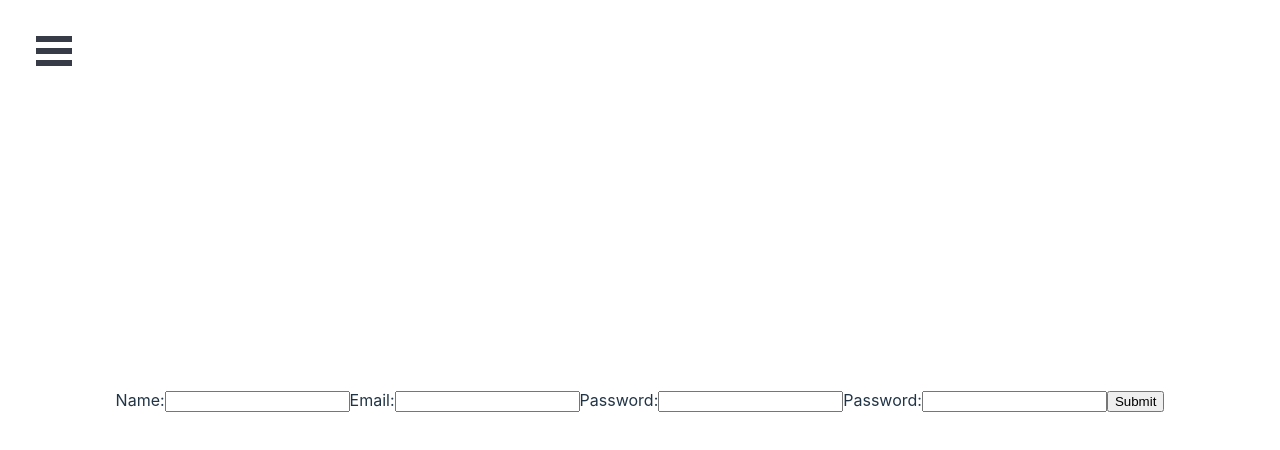
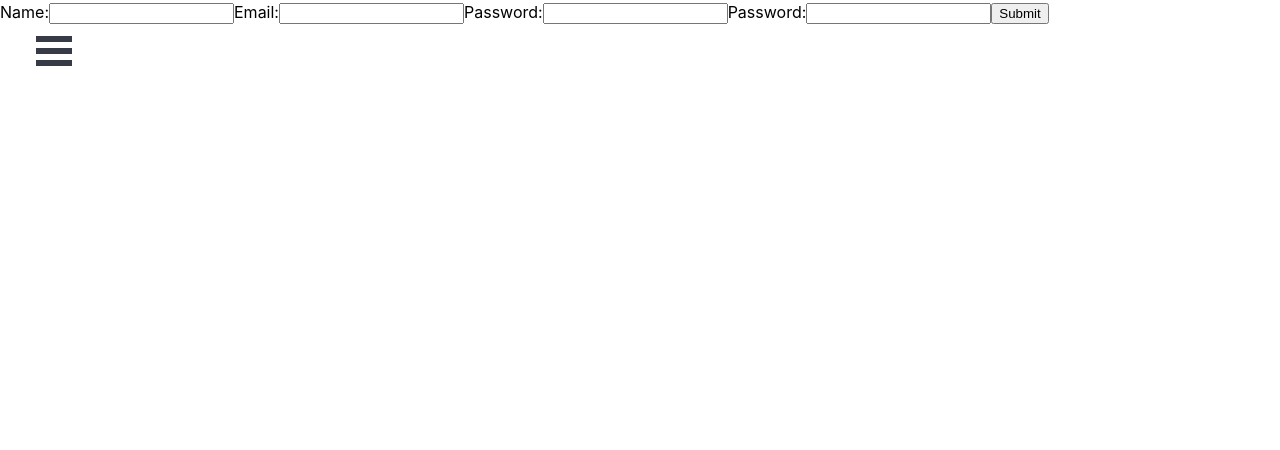
Before and after one commit to rekameszaros/Tutti, a React (Vite) app in the folder frontend/: page /signup in a window 1280 px wide. Shown: the top 450 px of the page. Built offline with nearby package versions, Linux system fonts and the light colour scheme.

Commit message:
fixed menu

```diff
--- a/frontend/src/App.css
+++ b/frontend/src/App.css
@@ -1,4 +1,4 @@
-#root {
+/*#root {
   max-width: 1280px;
   margin: 0 auto;
   padding: 2rem;
--- a/frontend/src/components/navigation.css
+++ b/frontend/src/components/navigation.css
@@ -42,6 +42,7 @@
   background: #373a47;
   padding: 2.5em 1.5em 0;
   font-size: 1.15em;
+  overflow: hidden !important;
 }
 
 /* Morph shape necessary with bubble or elastic */
--- a/frontend/src/index.css
+++ b/frontend/src/index.css
@@ -1,70 +1,15 @@
+* {
+  margin: 0;
+}
 :root {
   font-family: Inter, Avenir, Helvetica, Arial, sans-serif;
   font-size: 16px;
   line-height: 24px;
   font-weight: 400;
-
-  color-scheme: light dark;
-  color: rgba(255, 255, 255, 0.87);
-  background-color: #242424;
-
+  margin: 0;
   font-synthesis: none;
   text-rendering: optimizeLegibility;
   -webkit-font-smoothing: antialiased;
   -moz-osx-font-smoothing: grayscale;
   -webkit-text-size-adjust: 100%;
 }
-
-a {
-  font-weight: 500;
-  color: #646cff;
-  text-decoration: inherit;
-}
-a:hover {
-  color: #535bf2;
-}
-
-body {
-  margin: 0;
-  display: flex;
-  place-items: center;
-  min-width: 320px;
-  min-height: 100vh;
-}
-
-h1 {
-  font-size: 3.2em;
-  line-height: 1.1;
-}
-
-button {
-  border-radius: 8px;
-  border: 1px solid transparent;
-  padding: 0.6em 1.2em;
-  font-size: 1em;
-  font-weight: 500;
-  font-family: inherit;
-  background-color: #1a1a1a;
-  cursor: pointer;
-  transition: border-color 0.25s;
-}
-button:hover {
-  border-color: #646cff;
-}
-button:focus,
-button:focus-visible {
-  outline: 4px auto -webkit-focus-ring-color;
-}
-
-@media (prefers-color-scheme: light) {
-  :root {
-    color: #213547;
-    background-color: #ffffff;
-  }
-  a:hover {
-    color: #747bff;
-  }
-  button {
-    background-color: #f9f9f9;
-  }
-}
```
Lines whose indentation alone changed are shown as unchanged.
